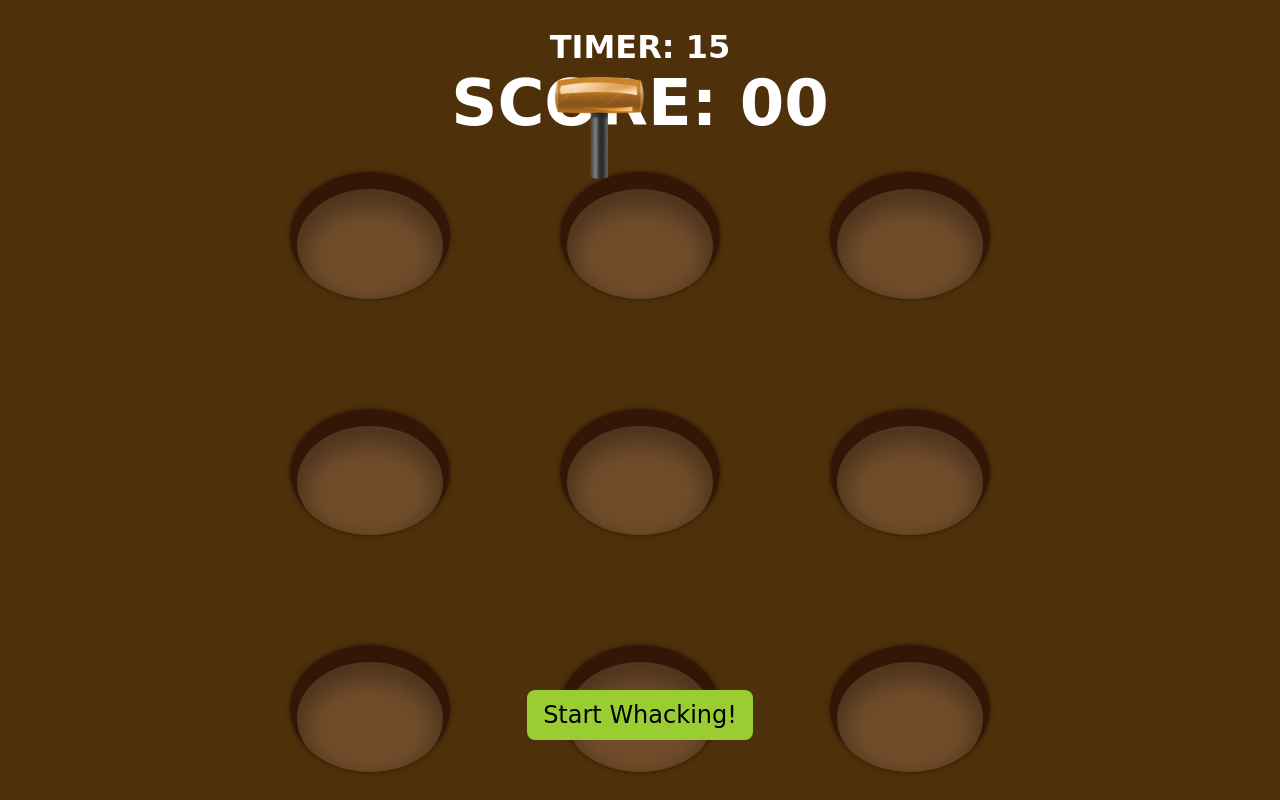
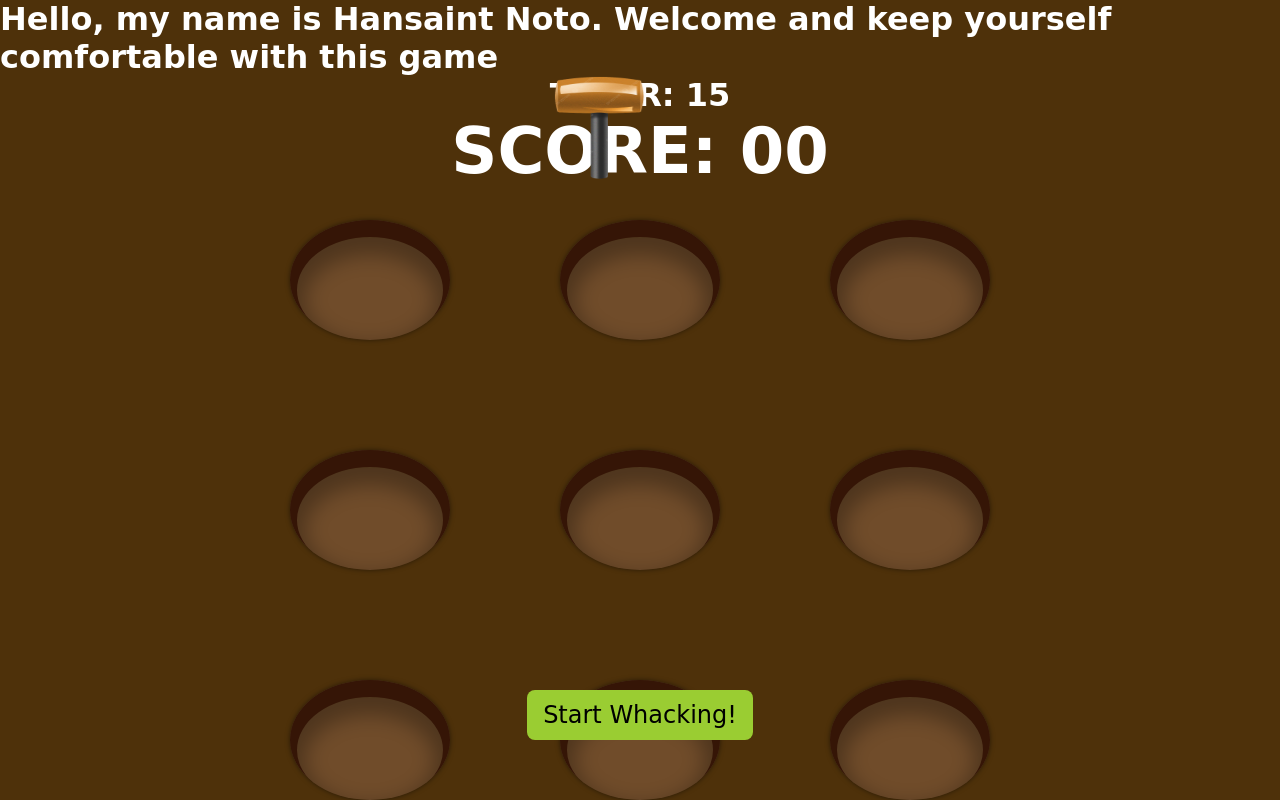
Before and after one commit to Hans-NT/Hans-NT.github.io, a plain HTML site: page index.html in a window 1280 px wide. Drawn offline with Linux system fonts and the light colour scheme.

Commit message:
Initial commit

```diff
--- a/index.html
+++ b/index.html
@@ -14,6 +14,7 @@
 
 <!--This is creating the board that we will mix around with css-->
 <body>
+    <h1 class="intro">Hello, my name is Hansaint Noto. Welcome and keep yourself comfortable with this game</h1>
     <h1 class="time">TIMER: <span>15</span></h1>
     <h1 class="score">SCORE: <span>00</span></h1>
     <div class="board">
```
